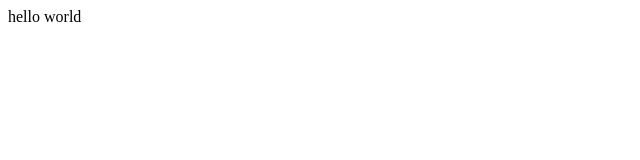
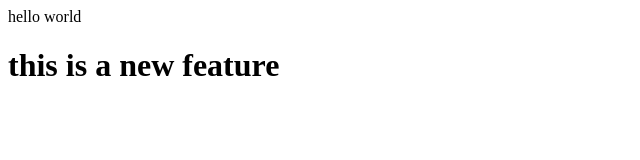
Before and after one commit to khedkarbasveshwar/localrepo, a plain HTML site: page index.html in a window 1280 px wide. Shown: the whole page, without its empty margins (0-640 px from the left). Drawn offline with Linux system fonts and the light colour scheme.

Commit message:
new feature

```diff
--- a/index.html
+++ b/index.html
@@ -1 +1,2 @@
 <p> hello world</p>
+<h1> this is a new feature</h1>
```
